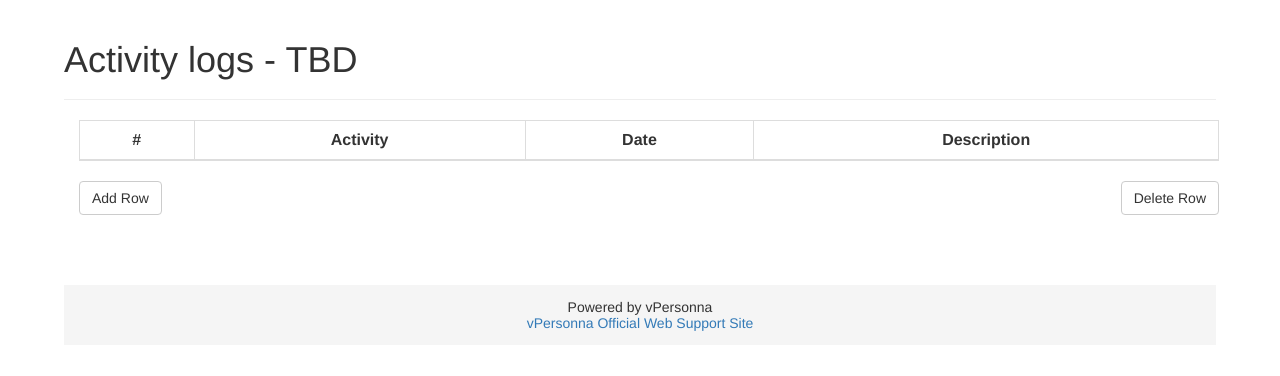
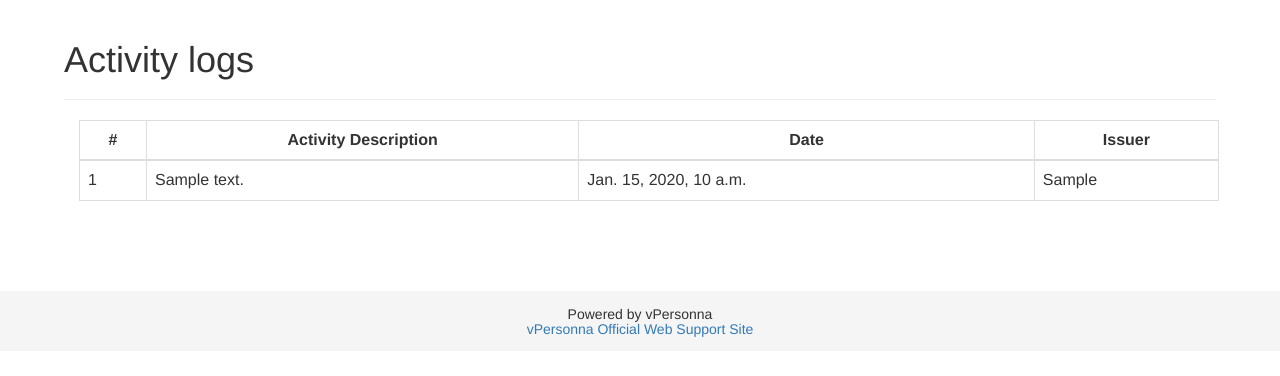
Before and after one commit to stanioanmihail/vpersonna-web, a Django app: template vpersonna/vprofile/templates/profile/transaction_hist.html in a window 1280 px wide. Shown: the part 52-428 px from the top of the page. Run offline with Django 3.2, Linux system fonts and the light colour scheme; the template is opened without the code that fills it: values that come from a table or form of the project are taken from there, others are empty; tables that the repository leaves empty hold one stand-in row (values such as "Sample post"); lists and menus that the app fills with data are empty; some libraries are stand-ins or nearby versions.

Commit message:
Logging system - Transaction History

```diff
--- a/vpersonna/vprofile/models.py
+++ b/vpersonna/vprofile/models.py
@@ -71,6 +71,9 @@ class Activity(models.Model):
     id = models.AutoField(primary_key=True)
     client = models.ForeignKey(Client)
     description = models.CharField('Action Description', blank=False, max_length=100)
+    issuer = models.CharField('Requestor username', blank=False, max_length=100)
+    date = models.DateTimeField(auto_now=True, auto_now_add=False, blank=True)
+
 
 class News(models.Model):
     id = models.AutoField(primary_key=True)
--- a/vpersonna/vprofile/templates/profile/transaction_hist.html
+++ b/vpersonna/vprofile/templates/profile/transaction_hist.html
@@ -1,64 +1,34 @@
 {% extends 'profile/base.html' %}
 {% block header %}
-<script type="text/javascript">
-
-     $(document).ready(function(){
-        var i = 0;
-        $("#add_row").click(function(){
-            $('#addr' + i).html(
-                    "<td>"+ (i + 1) + "</td>" +
-                    "<td><input name='name" + i + "' type='text' placeholder='Activity' class='form-control input-md'  /></td>" +
-                    "<td><input name='mail" + i + "' type='text' placeholder='Date' class='form-control input-md'></td>" +
-                    "<td><input name='mobile" + i + "' type='text' placeholder='Description' class='form-control input-md'></td>");
-
-            $('#tab_logic').append('<tr id="addr' + (i + 1) + '"></tr>');
-            i++;
-        });
-
-        $("#delete_row").click(function(){
-            if(i > 0){
-                $("#addr" + (i - 1)).html('');
-                i--;
-            }
-        });
-
-    });
-</script>
 {% endblock header %}
 {% block nav-transactions %}
 class="active"
 {% endblock %}
 {% block content %}
     <div class="page-header" id="dashboard-header">
-        <h1> Activity logs - TBD </h1>
+        <h1> Activity logs </h1>
     </div>
     </br>
     <div class="container">
-        <div class="row clearfix">
-            <div class="col-md-12 column">
         <table class="table table-bordered table-hover" id="tab_logic">
             <thead>
-                        <tr >
-                            <th class="text-center">
-                                #
-                            </th>
-                            <th class="text-center">
-                               	Activity
-                            </th>
-                            <th class="text-center">
-                                Date
-                            </th>
-                            <th class="text-center">
-                                Description
-                            </th>
+                <tr>
+                     <th class="text-center">#</th>
+                     <th class="text-center">Activity Description</th>
+                     <th class="text-center">Date</th>
+                     <th class="text-center">Issuer</th>
                 </tr>
             </thead>
             <tbody>
-                        <tr id='addr0'></tr>
+                {% for activity in activities %}
+                <tr>
+                    <td> {{ forloop.counter }} </td>
+                    <td>{{ activity.description }}</td>
+                    <td>{{ activity.date }} </td>
+                    <td>{{ activity.issuer }} </td>
+                </tr>
+                {% endfor %}
             </tbody>
         </table>
     </div>
-        </div>
-        <a id="add_row" class="btn btn-default pull-left">Add Row</a>
-        <a id='delete_row' class="pull-right btn btn-default">Delete Row</a>
 {% endblock %}
```
Also changed, not shown: vpersonna/vprofile/views.py (+49 -4 lines), vpersonna/vprofile/migrations/0022_auto_20150615_1716.py (added). Lines whose indentation alone changed are shown as unchanged.
